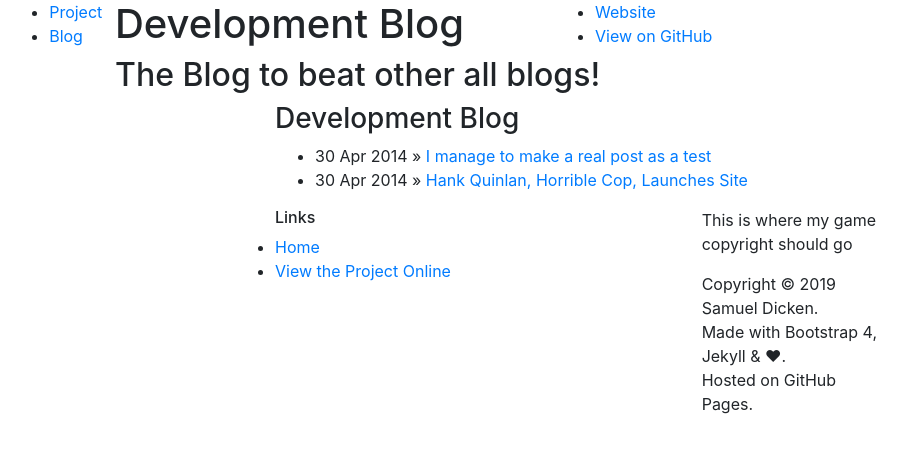
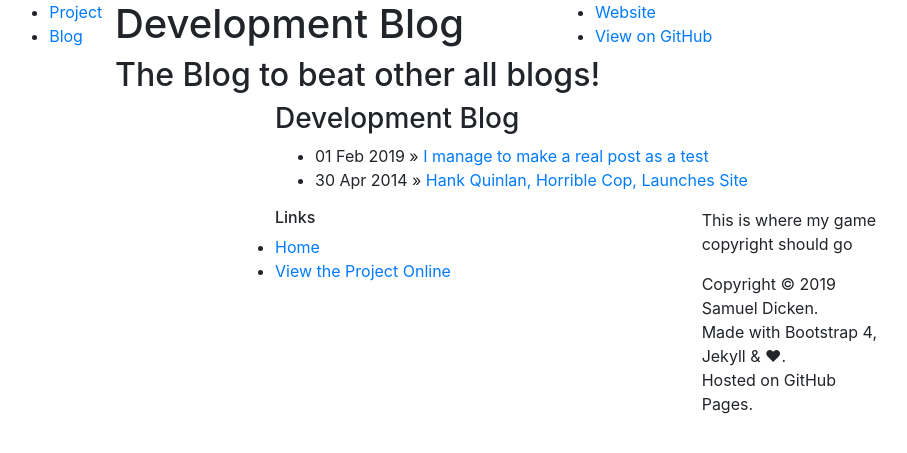
Before and after one commit to ProfessorDudley/FinalYearProject, a Jekyll site: the page built from blog/index.html, in a window 1280 px wide. Shown: the top 453 px of the page, without its empty margins (60-967 px from the left). Built offline with Jekyll 4.4.1, drawn with Linux system fonts in a browser that asks for light colours; nearby versions of some CDN libraries.

Commit message:
Update and rename 2019-02-01-made-a-txest-file.md to 2019-02-01-made-a-test-file.md

```diff
--- a/_posts/2019-02-01-made-a-txest-file.md
+++ b/_posts/2019-02-01-made-a-test-file.md
@@ -1,7 +1,7 @@
 ---
 layout: post
 title: "I manage to make a real post as a test"
-date: 2014-04-30
+date: 2019-02-01
 ---
 
 Well. Finally got around to putting this old website together. Neat thing about it - powered by [Jekyll](http://jekyllrb.com) and I can use Markdown to author my posts. It actually is a lot easier than I thought it was going to be.
```
